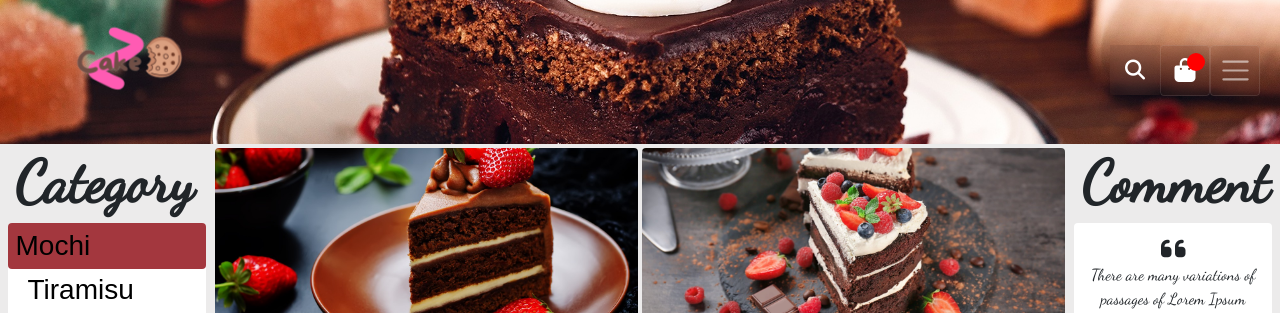
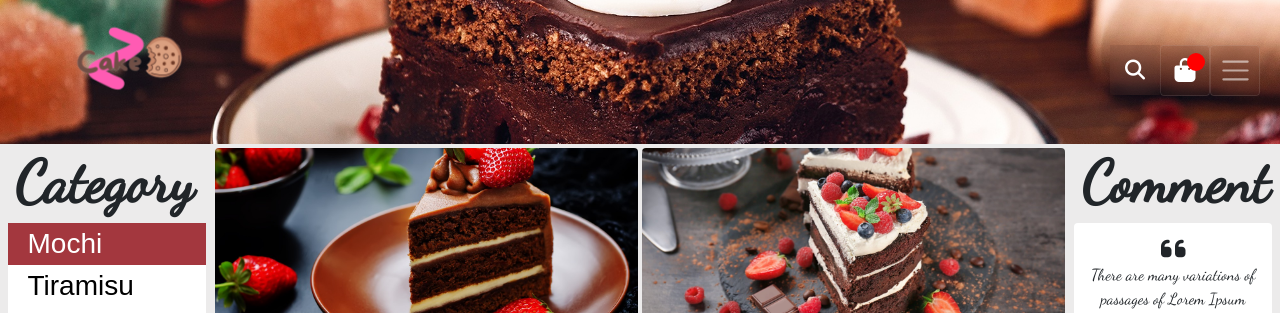
Before and after one commit to Trung15010802/CakeZ, a Django app: page /cate/2/ in a window 1280 px wide. Shown: the top 313 px of the page. Run offline with Django 4.2, Linux system fonts and the light colour scheme; data comes from the database, SQL or seed files in the repository; both versions use the stored data as it was after the commit; some libraries are stand-ins or nearby versions; some web fonts are replaced.

Commit message:
Smaill fix Ui cate

```diff
--- a/cakeshop/static/css/products.css
+++ b/cakeshop/static/css/products.css
@@ -250,7 +250,11 @@ body {
     border-radius: 4px;
     padding: 2px 8px;
 }
+.active-cate{
+    background-color: var(--main-color) !important;
+    color: var(--white-color);
 
+}
 /* .page-item .disabled {
 
 } */
--- a/cakeshop/templates/cakeshop/products.html
+++ b/cakeshop/templates/cakeshop/products.html
@@ -48,7 +48,7 @@
 
 
                             {% if category.id == activeId %}
-                            <li class="content__category-item active">
+                            <li class="content__category-item active-cate">
                                 {{ category.name }}
                             </li>
                             {% else %}
```
Also changed, not shown: db.sqlite3.
